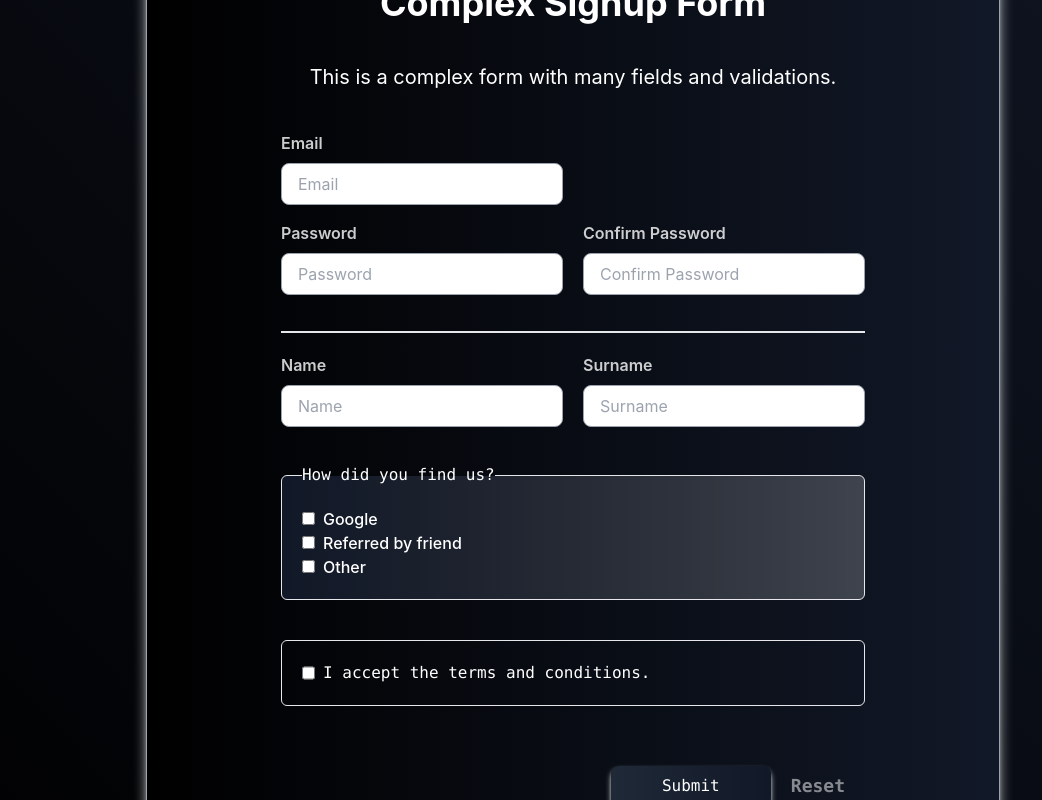
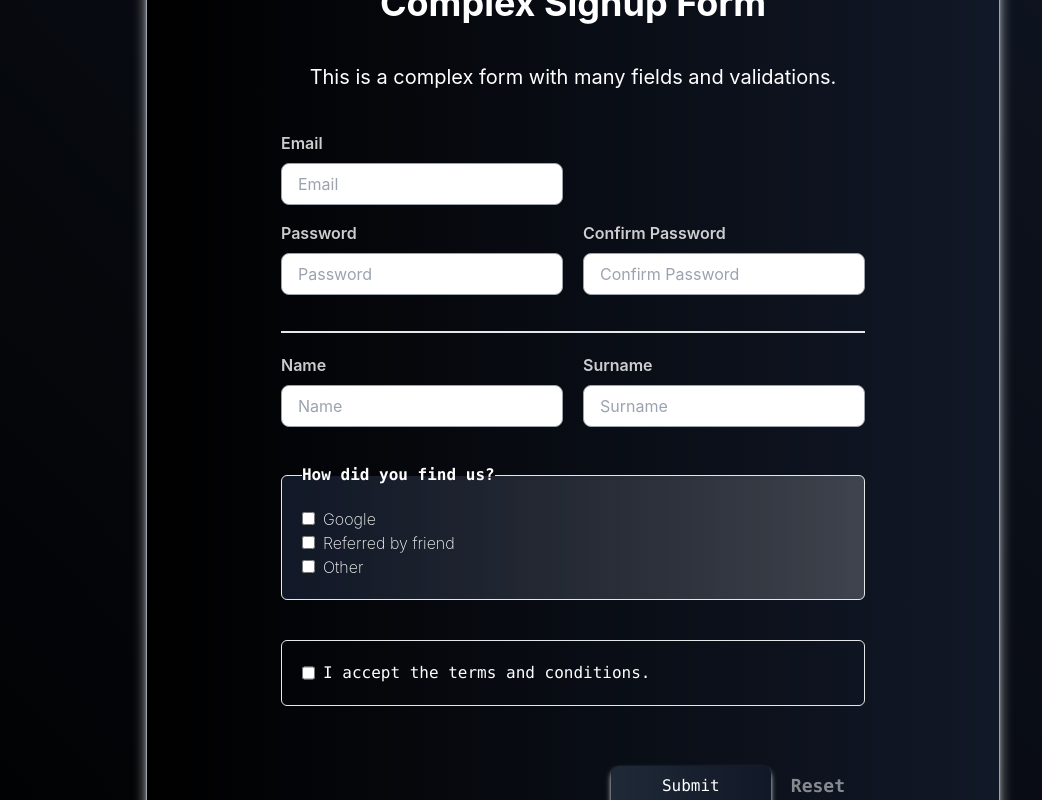
Before and after one commit to yamisagi/rs-form, a React app: page /complex-form in a window 1280 px wide. Shown: the part 416-1216 px from the top of the page, without its empty margins (67-1109 px from the left). Built offline with nearby package versions, Linux system fonts and the light colour scheme; the HTML template or start-up script is replaced by a standard one.

Commit message:
style: Update font weight in CSS and form labels

```diff
--- a/src/App.css
+++ b/src/App.css
@@ -71,7 +71,7 @@ body {
     @apply animate-slide-down transition-all duration-500 ease-in-out;
   }
   .fieldset-form {
-    @apply border w-full my-5 rounded-md p-5 text-base font-medium;
+    @apply border w-full my-5 rounded-md p-5 text-base font-semibold;
     @apply bg-gradient-to-l from-white/20 to-gray-900 bg-opacity-30 text-white;
     @apply flex flex-col;
     @apply items-start justify-start;
--- a/src/components/ComplexForm.tsx
+++ b/src/components/ComplexForm.tsx
@@ -78,7 +78,7 @@ const ComplexForm = () => {
           <legend className='text-left text-base font-mono'>
             How did you find us?
           </legend>
-          <div className=''>
+          <div className='font-extralight'>
             <input
               type='checkbox'
               id='google'
@@ -90,7 +90,7 @@ const ComplexForm = () => {
             </label>
           </div>
 
-          <div className='control'>
+          <div className='font-extralight'>
             <input
               type='checkbox'
               id='friend'
@@ -102,7 +102,7 @@ const ComplexForm = () => {
             </label>
           </div>
 
-          <div className='control'>
+          <div className='font-extralight'>
             <input
               type='checkbox'
               id='other'
```
